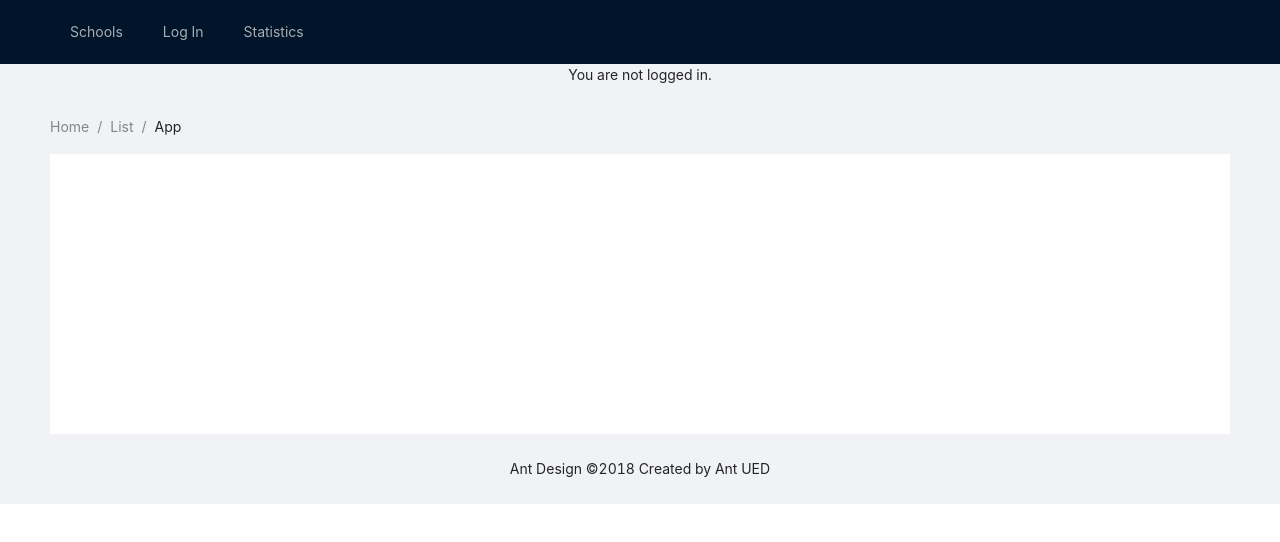
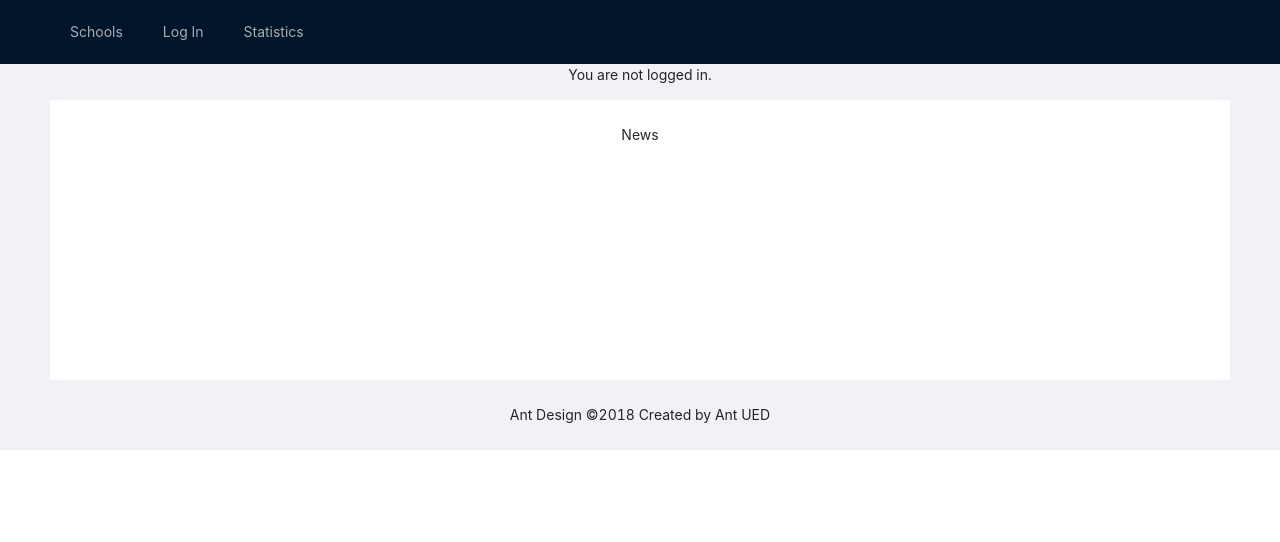
Before and after one commit to RasenganORG/RhythmApp, a React (Create React App) app: page / in a window 1280 px wide. Shown: the top 542 px of the page. Built offline with nearby package versions, Linux system fonts and the light colour scheme.

Commit message:
changed: news route

```diff
--- a/src/App.js
+++ b/src/App.js
@@ -18,7 +18,12 @@ function App() {
         <AuthProvider>
           <Routes>
             <Route path="/" element={<LayoutPage />}>
-              <Route path="news" element={<News />} />
+              <Route
+                index
+                element={
+                  <News/>
+                }
+              />
               <Route path="news/:newsId" element={<NewsItem />} />
               <Route path="schools" element={<Schools />} />
               <Route path="schools/:schoolsId" element={<SchoolsItem />} />
--- a/src/components/layout/LayoutPage.js
+++ b/src/components/layout/LayoutPage.js
@@ -3,6 +3,7 @@ import "./LayoutPage.css";
 import { Outlet, NavLink } from "react-router-dom";
 import { Breadcrumb, Layout, Menu } from "antd";
 import { AuthStatus } from "../auth/AuthStatus";
+import News from "../news/News";
 const { Header, Content, Footer } = Layout;
 
 const LayoutPage = () => {
@@ -63,16 +64,6 @@ const LayoutPage = () => {
             padding: "0 50px",
           }}
         >
-          <Breadcrumb
-            style={{
-              margin: "16px 0",
-            }}
-          >
-            <Breadcrumb.Item>Home</Breadcrumb.Item>
-            <Breadcrumb.Item>List</Breadcrumb.Item>
-            <Breadcrumb.Item>App</Breadcrumb.Item>
-          </Breadcrumb>
-
           <div className="site-layout-content">
             <Outlet />
           </div>
```
